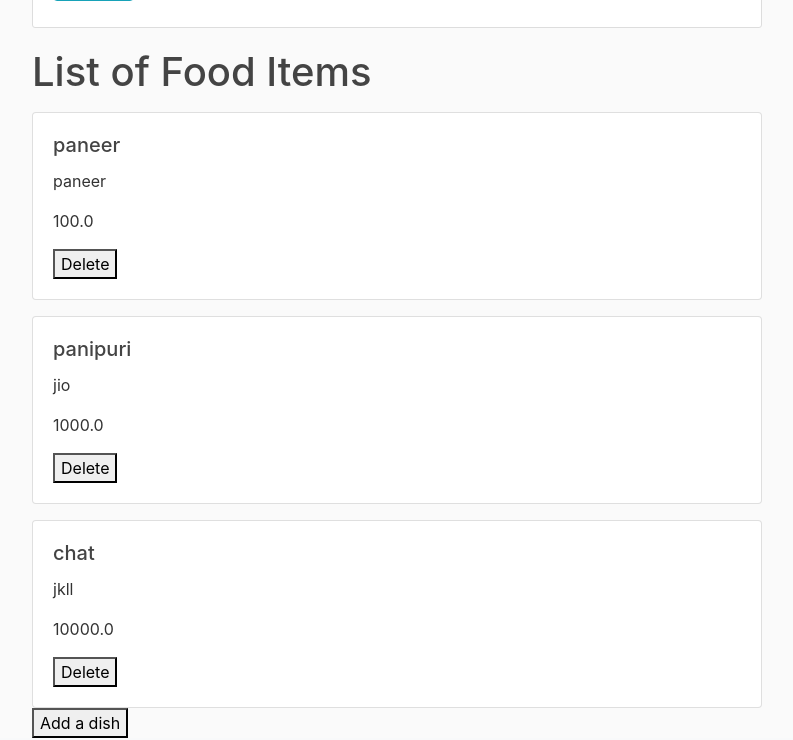
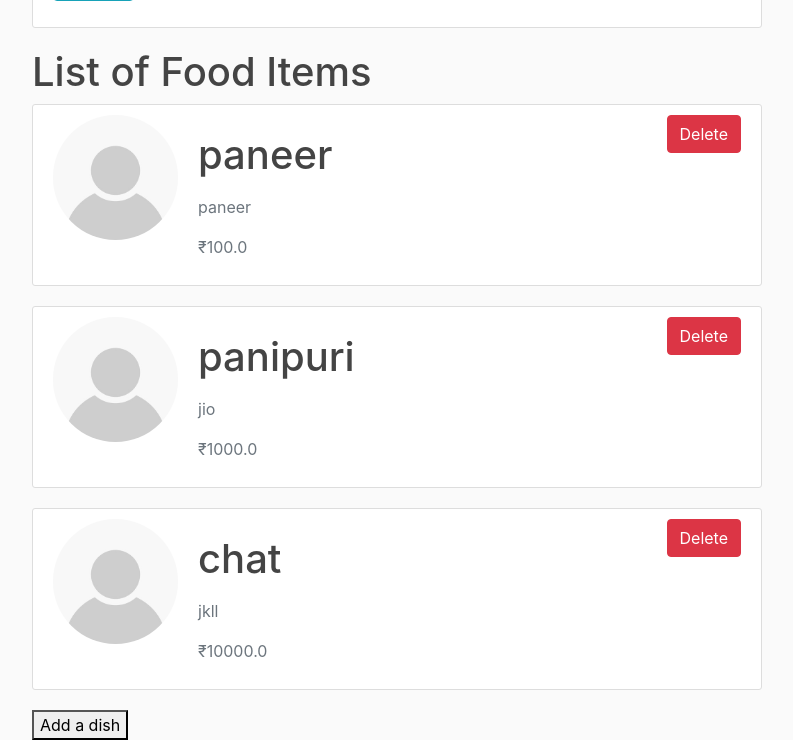
Before and after one commit to dd918-sv/SSFDS_Edit, a Flask app: page /account in a window 1280 px wide. Shown: the part 806-1546 px from the top of the page, without its empty margins (53-846 px from the left). Run offline with Flask 3, Linux system fonts and the light colour scheme; a user stored in the database is signed in; some libraries are stand-ins or nearby versions.

Commit message:
added image option to add dish and corrected small bugs

```diff
--- a/SSFDS/forms.py
+++ b/SSFDS/forms.py
@@ -98,6 +98,7 @@ class AddDishForm(FlaskForm):
     name=StringField('Dish Name',validators=[DataRequired()])
     price=FloatField('Price',validators=[DataRequired()])
     description = StringField('Description',validators=[Length(min=0,max=30)])
+    picture= FileField('Add Dish Image', validators=[FileAllowed(['jpg', 'png', 'jpeg'])])
     submit=SubmitField('Add Dish')
 
 class ForgotPasswordForm(FlaskForm):
--- a/SSFDS/routes.py
+++ b/SSFDS/routes.py
@@ -82,11 +82,11 @@ def logout():
     logout_user()
     return redirect(url_for('home'))
 
-def save_picture(formPicture):
+def save_picture(formPicture, path):
     randomHex=secrets.token_hex(8)
     _, fExt = os.path.splitext(formPicture.filename)
     pictureName = randomHex + fExt
-    picturePath = os.path.join(app.root_path,'static/profile_pics', pictureName)
+    picturePath = os.path.join(app.root_path, path, pictureName)
     outputSize=(125,125)
     resizedImage = Image.open(formPicture)
     resizedImage.thumbnail(outputSize)
@@ -99,9 +99,8 @@ def account():
     form = UpdateForm()
     if form.validate_on_submit():
         if form.picture.data:
-            pictureFile = save_picture(form.picture.data)
+            pictureFile = save_picture(form.picture.data, 'static/profile_pics')
             current_user.image = pictureFile
-            print(current_user.image)
         current_user.username = form.username.data
         current_user.email = form.email.data
         current_user.address = form.address.data
@@ -130,6 +129,9 @@ def addDish():
     form=AddDishForm()
     if form.validate_on_submit():
         dish=Dish(name=form.name.data,price=form.price.data,description=form.description.data,restaurant=current_user)
+        if form.picture.data:
+            pictureFile = save_picture(form.picture.data, 'static/dish_pics')
+            dish.image = pictureFile
         db.session.add(dish)
         db.session.commit()
         flash('Dish added successfully','success')
@@ -143,7 +145,6 @@ def delete_dish(restaurant_id, dish_id):
         db.session.delete(dish)
         db.session.commit()
         flash('The dish has been deleted!', 'success')
-        print('hi')
         return jsonify({'redirect_url': url_for('account')}), 200
 
 def sendMail(user):
@@ -239,10 +240,6 @@ def DonateToNGO(ngo_ID):
     else:
         return redirect(url_for('home'))
 
-# @app.route('/ChooseLocation')
-# def index():
-#     return render_template('index.html')
-
 @app.route('/map')
 def map():
     return render_template('map.html')
@@ -254,13 +251,16 @@ def location():
     current_user.latitude = lat
     current_user.longitude = lng
     db.session.commit()
-    #print(f"Latitude: {lat}, Longitude: {lng}")
     return render_template('location_saved.html', lat=lat, lng=lng)
-
 
 @app.route("/menu/<int:restaurant_id>")
 @login_required
 def menu(restaurant_id):
+    if(isinstance(current_user,Restaurant)):
+        return redirect(url_for('home'))
+    elif current_user.latitude is None or current_user.longitude is None:
+        flash('Please enter your location first in Account settings','warning')
+        return redirect(url_for('home'))
     restaurant=Restaurant.query.get(restaurant_id)
     dishes=Dish.query.filter_by(restaurantID=restaurant_id).all()
     return render_template('menu.html',restaurant=restaurant,dishes=dishes)
@@ -300,6 +300,7 @@ def addToCart(restaurant_id,user_id,dish_id):
     db.session.commit()
     return jsonify({'success': True, 'message': 'Successfully Added','quantity':1})
 
+
 @app.route("/goToCart", methods=['GET', 'POST'])
 @login_required
 def goToCart():
--- a/SSFDS/templates/account.html
+++ b/SSFDS/templates/account.html
@@ -90,22 +90,17 @@
   {%if current_user.__class__.__name__=='Restaurant'%}
         <h1>List of Food Items</h1>
         {%for dish in current_user.dishes%}
-            <div class="card mt-3">
-                <div class="card-body">
-                    <h5 class="card-title">
-                        {{dish.name}}
-                    </h5>
-
-                    <p class="card-text">
-                        {{dish.description}}
-                    </p>
-                    <p class="card-text">
-                        {{dish.price}}
-                    </p>
-                <button onclick="deleteDish('{{dish.id}}','{{dish.restaurantID}}')">Delete</button>
-
-                </div>
+        <div class="content-section">
+            <div class="media">
+              <img class="rounded-circle account-img" src="{{ url_for('static', filename='dish_pics/' + dish.image) }}">
+              <div class="media-body">
+                <p class="article-title"><h2 class="account-heading">{{dish.name}}</h2></p>
+                <p class="text-secondary">{{dish.description}}</p>
+                <p class="text-secondary">₹{{dish.price}}</p>
+              </div>
+                 <button class="btn btn-danger" onclick="deleteDish('{{dish.id}}','{{dish.restaurantID}}')">Delete</button>
             </div>
+        </div>
         {%endfor%}
         <button><a href="{{url_for('addDish')}}" style="text-decoration: none;color: black;" >Add a dish</a></button>
     {%endif%}
```
Also changed, not shown: SSFDS/templates/addDish.html (+10 -1 lines), SSFDS/static/dish_pics/0a8af5917312ed6d.jpeg (added), SSFDS/static/dish_pics/8cebb33e148c25d0.png (added), SSFDS/static/dish_pics/default.jpg (added), SSFDS/static/profile_pics/3abb763e8d10ba4c.jpeg (added), SSFDS/static/profile_pics/52eeea138c91c64c.jpeg (added), instance/site.db.
